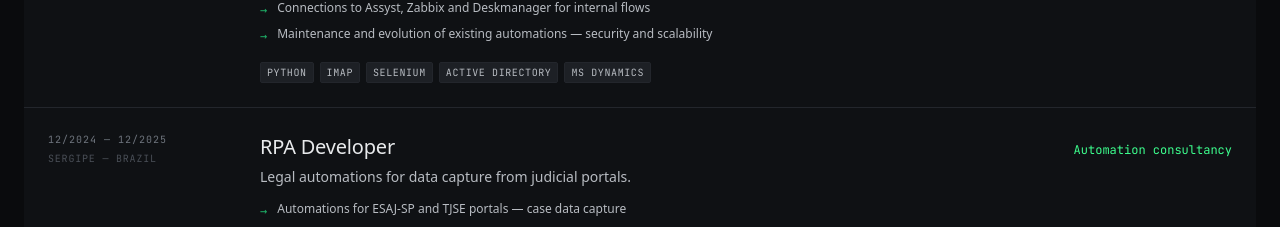
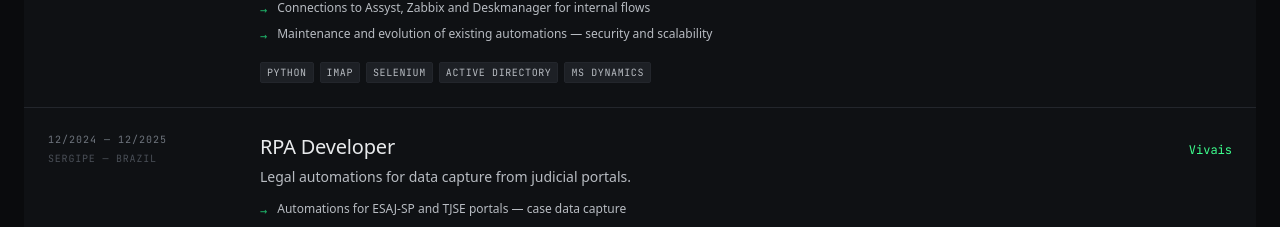
Before and after one commit to romulosousi/portfolio, a React (Vite) app: page / in a window 1280 px wide. Shown: the part 2317-2544 px from the top of the page. Built offline with nearby package versions, Linux system fonts and the light colour scheme.

Commit message:
data: 'Consultoria em automação' → Vivais

```diff
--- a/src/data/experiencia.ts
+++ b/src/data/experiencia.ts
@@ -80,7 +80,7 @@ export const EXPERIENCIA: Experiencia[] = [
     stack: ["Python", "IMAP", "Selenium", "Active Directory", "MS Dynamics"],
   },
   {
-    empresa: { pt: "Consultoria em automação", en: "Automation consultancy" },
+    empresa: { pt: "Vivais", en: "Vivais" },
     cargo: { pt: "RPA Developer", en: "RPA Developer" },
     periodo: { pt: "12/2024 — 12/2025", en: "12/2024 — 12/2025" },
     local: { pt: "Sergipe — BR", en: "Sergipe — Brazil" },
```
Also changed, not shown: 1 other file (tests, documents, lock files or other folders).
